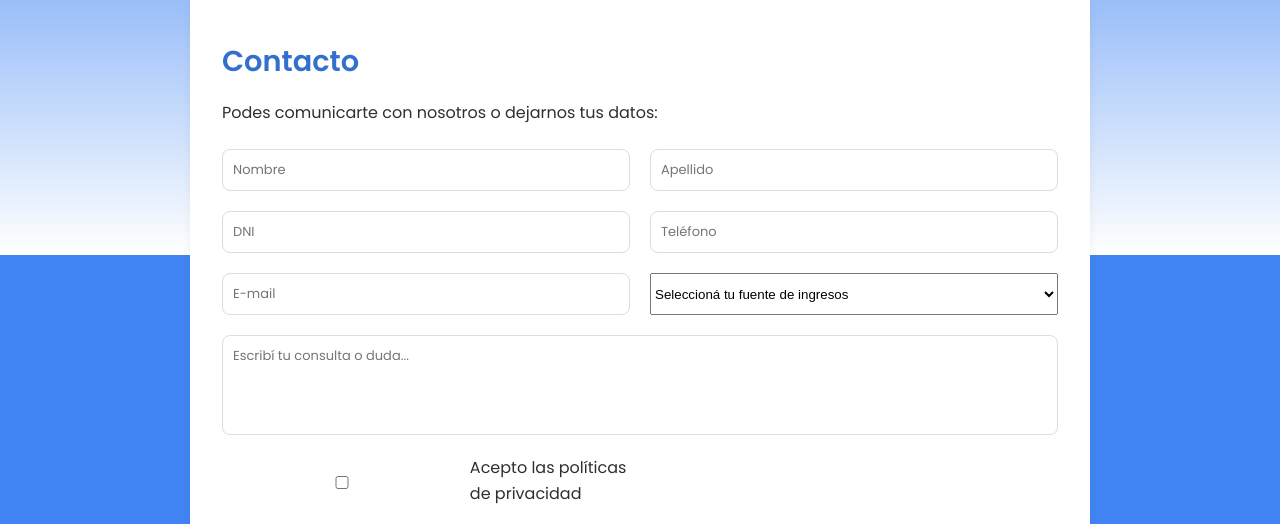
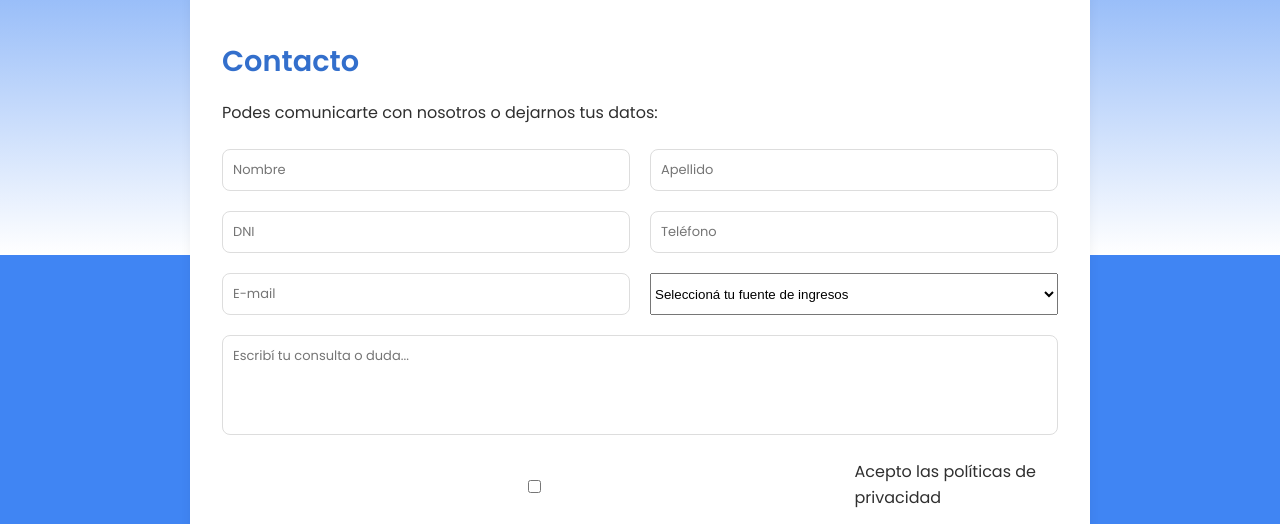
Before and after one commit to GuadalupeSaravia/grupofortuna, a plain HTML site: page index.html in a window 1280 px wide. Shown: the part 2145-2669 px from the top of the page. Drawn offline with Linux system fonts and the light colour scheme.

Commit message:
Update style.css

```diff
--- a/style.css
+++ b/style.css
@@ -276,3 +276,11 @@ footer {
     grid-column: 1;
   }
 }
+
+/* Contenedor para alinear el checkbox */
+.contact-form .checkbox-wrapper {
+  grid-column: 1 / 3; /* Ocupa todo el ancho del formulario */
+  display: flex;
+  align-items: center;
+  padding: 4px 0;
+}
```
